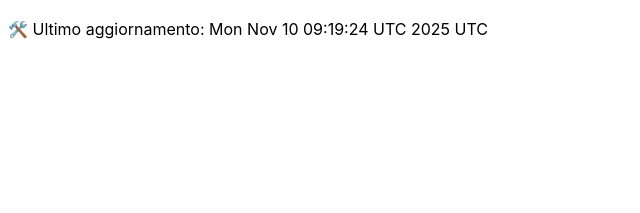
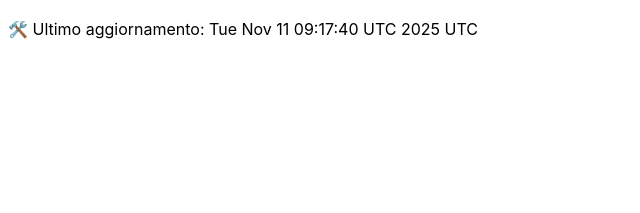
Before and after one commit to DanteTrb/DanteTrb.github.io, a Jekyll site: the page built from badges.md, in a window 1280 px wide. Shown: the top 213 px of the page, without its empty margins (0-640 px from the left). Built offline with Jekyll 4.4.1, drawn with Linux system fonts in a browser that asks for light colours; our own code applies the rules of GitHub Pages for plain Markdown files.

Commit message:
🛠️ Aggiornamento automatico badge

```diff
--- a/badges.md
+++ b/badges.md
@@ -1 +1 @@
-🛠️ Ultimo aggiornamento: Mon Nov 10 09:19:24 UTC 2025 UTC
+🛠️ Ultimo aggiornamento: Tue Nov 11 09:17:40 UTC 2025 UTC
```
